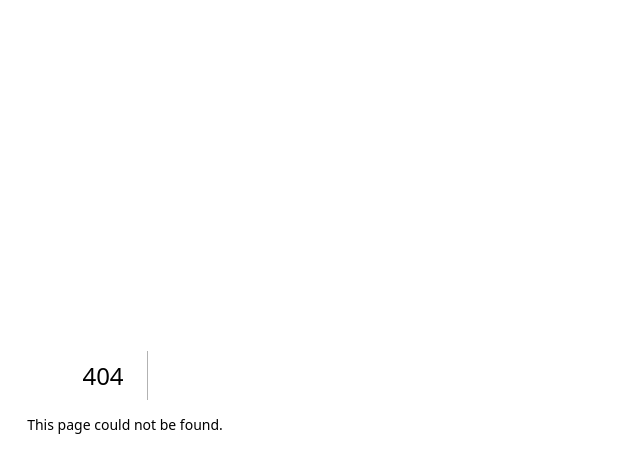
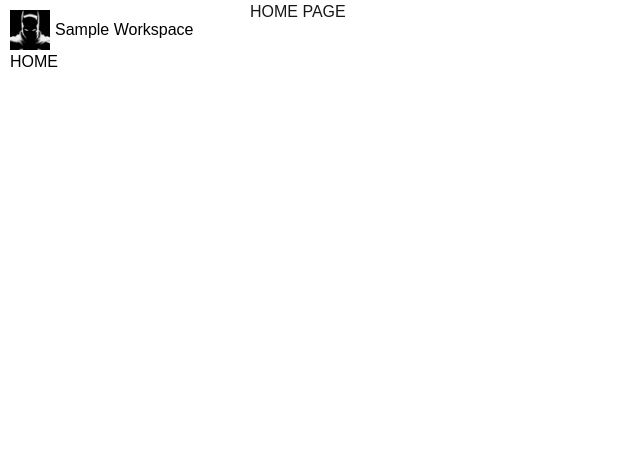
Before and after one commit to Tay-Za-24/PM, a Next.js app: page /home in a window 1280 px wide. Before the commit this address had no page. Shown: the top 472 px of the page, without its empty margins (0-640 px from the left). Built offline with nearby package versions, Linux system fonts and the light colour scheme.

Commit message:
basic_setup_2025_12_05

```diff
--- a/app/component/sidebar.tsx
+++ b/app/component/sidebar.tsx
@@ -1,6 +1,7 @@
 import styles from '../css/sidebar.module.css';
 import icoBatman from '../../public/images/batman.jpg';
 import Image from 'next/image';
+import Link from 'next/link';
 
 export default function Sidebar () {
     return (
@@ -14,6 +15,9 @@ export default function Sidebar () {
                 />
                 Sample Workspace
             </h1>
+            <Link href="/home">
+                HOME
+            </Link>
         </div>
     )
 }
--- /dev/null
+++ b/app/home/page.tsx
@@ -0,0 +1,7 @@
+export default function Home () {
+    return (
+        <>
+            <div>HOME PAGE</div>
+        </>
+    )
+}
--- a/app/layout.tsx
+++ b/app/layout.tsx
@@ -1,6 +1,7 @@
 import type { Metadata } from "next";
 import { Inter, Poppins } from "next/font/google";
 import "./globals.css";
+import Sidebar from "./component/sidebar";
 
 const fontInter = Inter({
   variable: "--font-inter",
@@ -32,6 +33,7 @@ export default function RootLayout({
   return (
     <html lang="en">
     <body className={`${fontInter.variable} ${fontPoppins.variable} antialiased`}>
+      <Sidebar />
       {children}
     </body>
     </html>
--- a/app/page.tsx
+++ b/app/page.tsx
@@ -4,7 +4,6 @@ import Sidebar from "./component/sidebar";
 export default function Home() {
   return (
     <>
-      <Sidebar />
     </>
   );
 }
```
